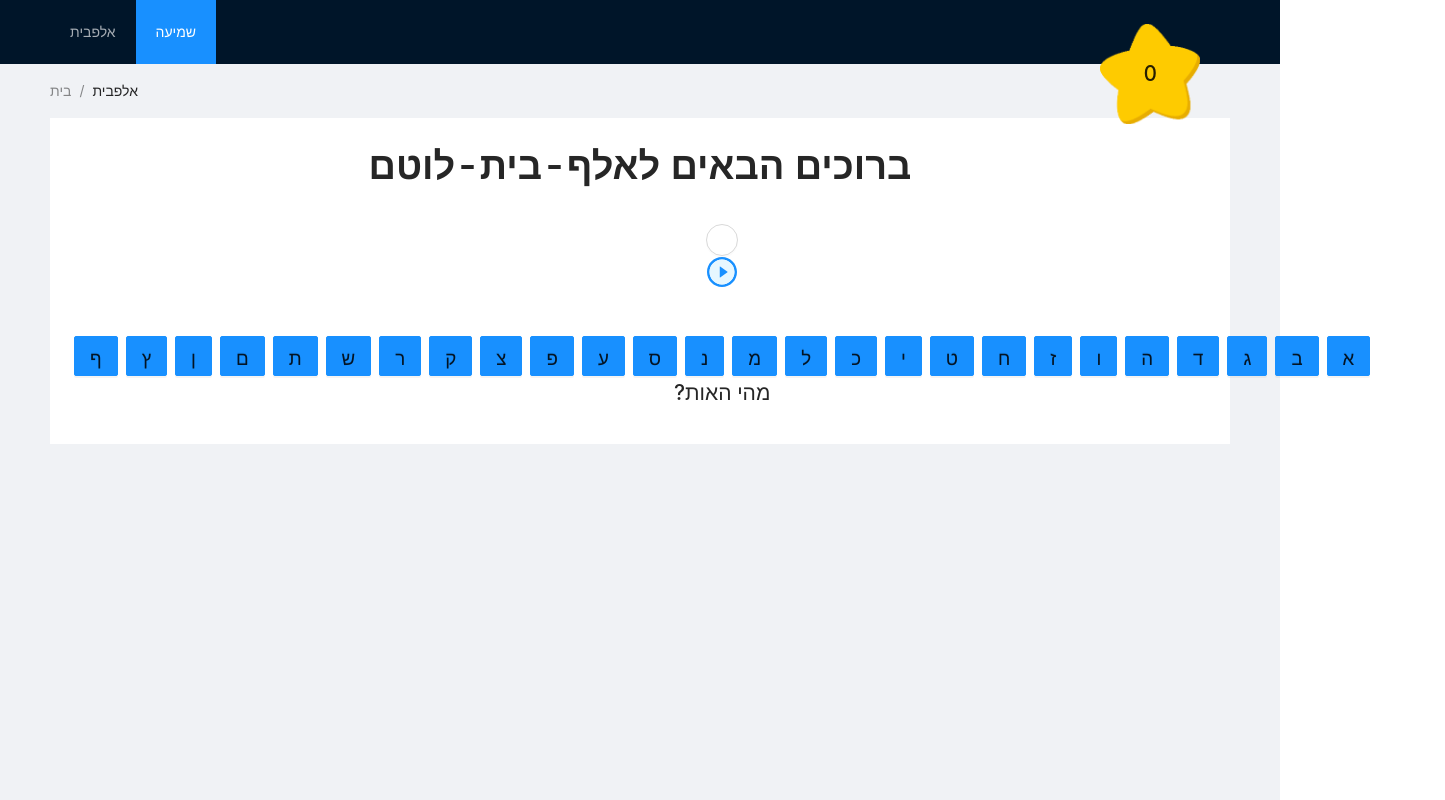
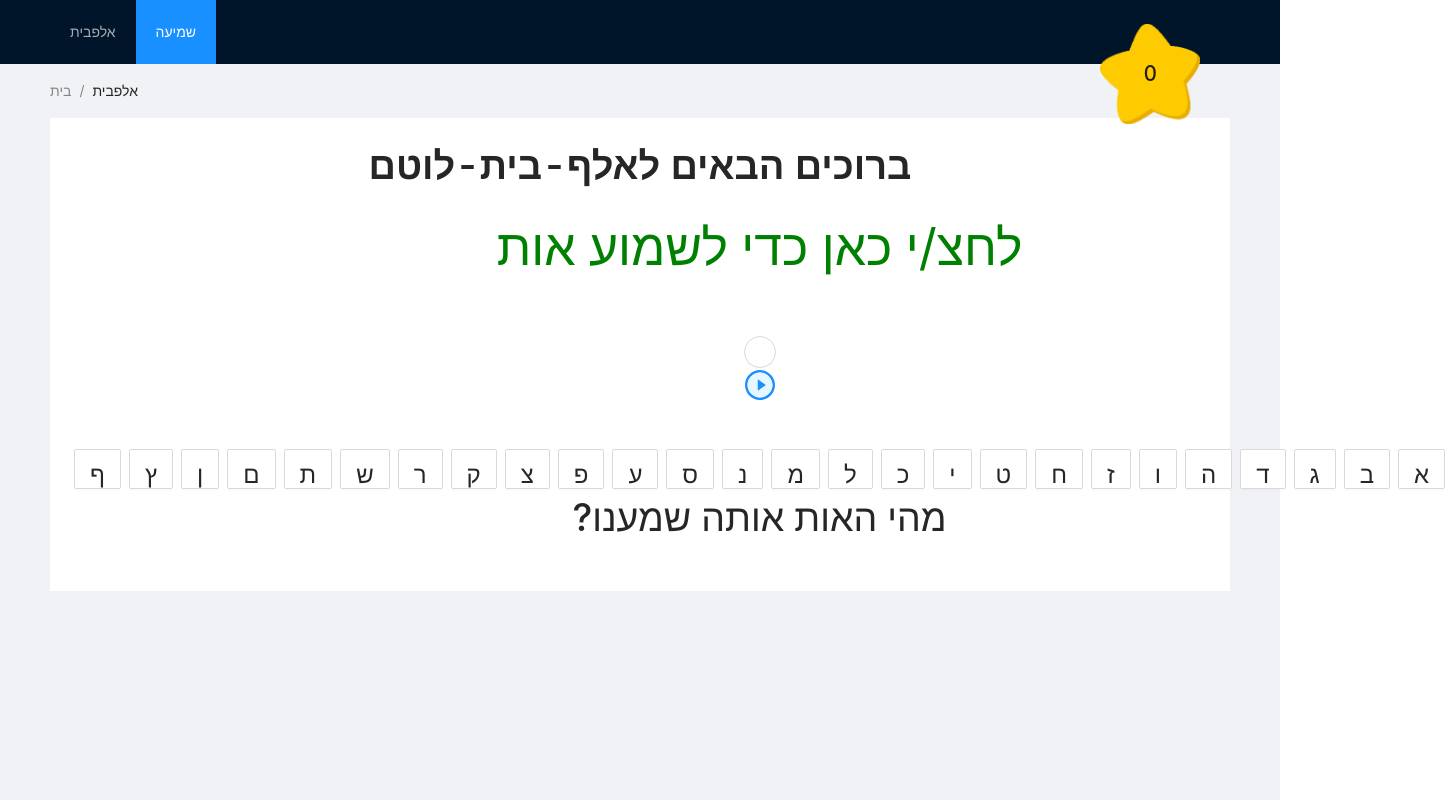
Before and after one commit to erezoren/alef-bet-lotem, a React (Create React App) app: page / in a window 1280 px wide. Both pictures are taken after a click on the item "שמיעה". Shown: the top 800 px of the page, 1445 px wide, since content can reach past the window. Built offline with nearby package versions, Linux system fonts and the light colour scheme; no server answers.

Commit message:
added animals

```diff
--- a/src/client/games/alefbet/AlefBetGame.js
+++ b/src/client/games/alefbet/AlefBetGame.js
@@ -107,6 +107,7 @@ export const AlefBetGame = ({gameId, setWin}) => {
                                           onSuccess={onSuccess}
                                           onFailure={onFailure}
                                           withSound={true}
+                                          question={'מהי האות הראשונה של מה או מי שבתמונה?'}
                         />
 
                         </div>
--- a/src/client/games/common/Letter.js
+++ b/src/client/games/common/Letter.js
@@ -11,8 +11,8 @@ export const Letter = ({letter, checkLetter,withSound}) => {
 
   return (
       <div>
-        <Button type="primary" size={'large'} onClick={checkLetter} block>
-          <h3>{letter}</h3>
+        <Button  size={'large'} onClick={checkLetter} block>
+          <h2>{letter}</h2>
         </Button>
         {withSound &&<Button type="primary" shape="circle" size={'small'}
                 icon={<SoundOutlined/>} onClick={playLetter}/>}
--- a/src/client/games/common/LetterBoard.js
+++ b/src/client/games/common/LetterBoard.js
@@ -3,10 +3,10 @@ import {Letter} from "./Letter";
 import {Space} from "antd";
 import * as constants from "./constants";
 
-export const LetterBoard = ({imageLetter, onSuccess, onFailure, withSound}) => {
+export const LetterBoard = ({imageLetter, onSuccess, onFailure, withSound, question}) => {
   const [success, setSuccess] = useState(null);
   const [letter, setLetter] = useState(null);
-  const [status, setStatus] = useState(<h2>מהי האות?</h2>);
+  const [status, setStatus] = useState(<h2>{question}</h2>);
 
   useEffect(() => {
     if (success !== null) {
@@ -44,7 +44,7 @@ export const LetterBoard = ({imageLetter, onSuccess, onFailure, withSound}) => {
           }
 
         </Space>
-        <div>
+        <div style={{fontSize: "25px"}}>
           {
             status
           }
--- a/src/client/games/hearing/HearingGame.js
+++ b/src/client/games/hearing/HearingGame.js
@@ -58,13 +58,16 @@ export const HearingGame = ({setWin}) => {
             <img style={confettiRightStyle} src={confetti}/></>
         }
         {!success && randLetter &&
-        <><Hint letter={randLetter}
+        <>
+          <p style={{fontSize: "50px",color:"green"}}>לחצ/י כאן כדי לשמוע אות</p>
+          <Hint letter={randLetter}
                 icon={<PlayCircleTwoTone style={{fontSize: "90px"}}/>}
                 ttTitle={'לחצֿ/י לשמיעת האות'}/>
           <LetterBoard imageLetter={randLetter}
                        onSuccess={onSuccess}
                        onFailure={onFailure}
                        withSound={false}
+                       question={'מהי האות אותה שמענו?'}
           /></>}
       </>
   )
```
